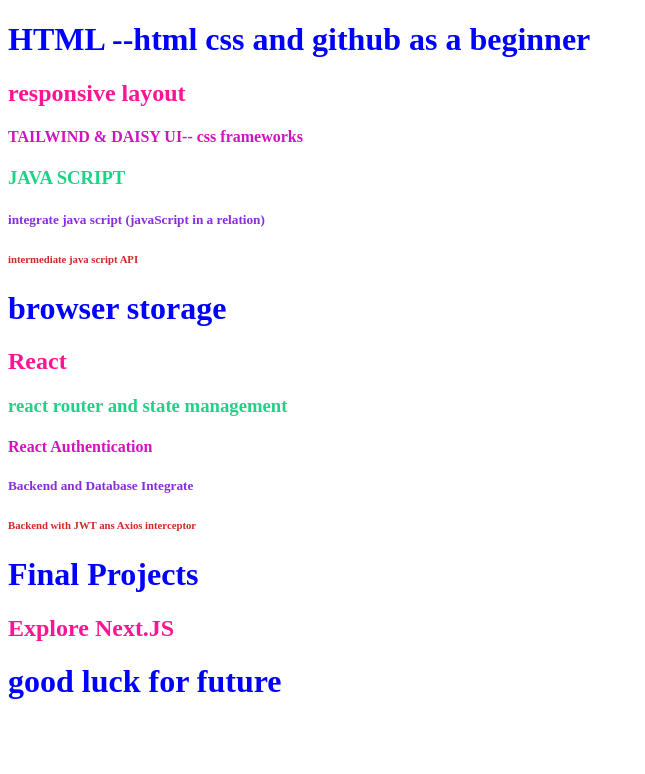
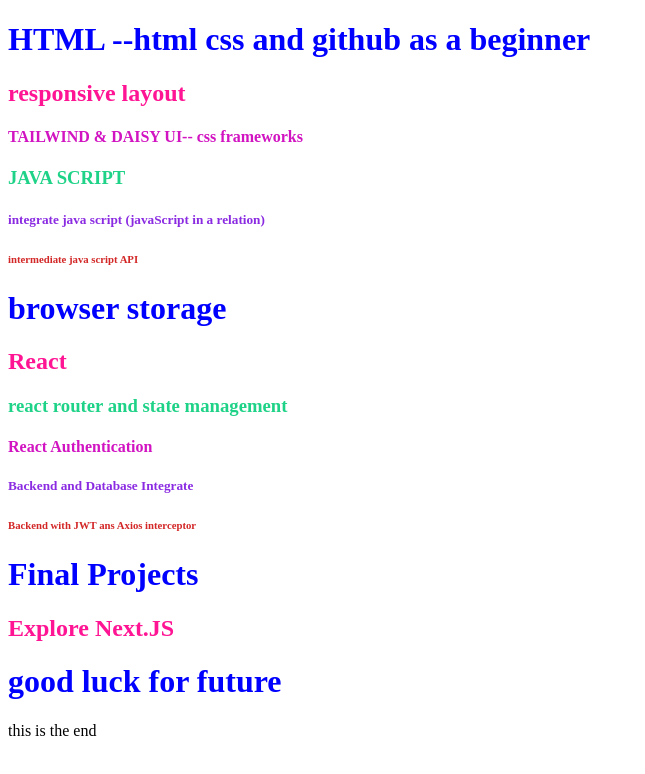
Before and after one commit to Mamun-2023/need-to-learn, a plain HTML site: page index.html in a window 1280 px wide. Shown: the whole page, without its empty margins (0-645 px from the left). Drawn offline with Linux system fonts and the light colour scheme.

Commit message:
first commit

```diff
--- a/index.html
+++ b/index.html
@@ -42,4 +42,7 @@
     <h1>Final Projects</h1>
     <h2>Explore Next.JS</h2>
     <h1>good luck for future</h1>
+    <footer>this is the end
+
+    </footer>
 </html>
```
